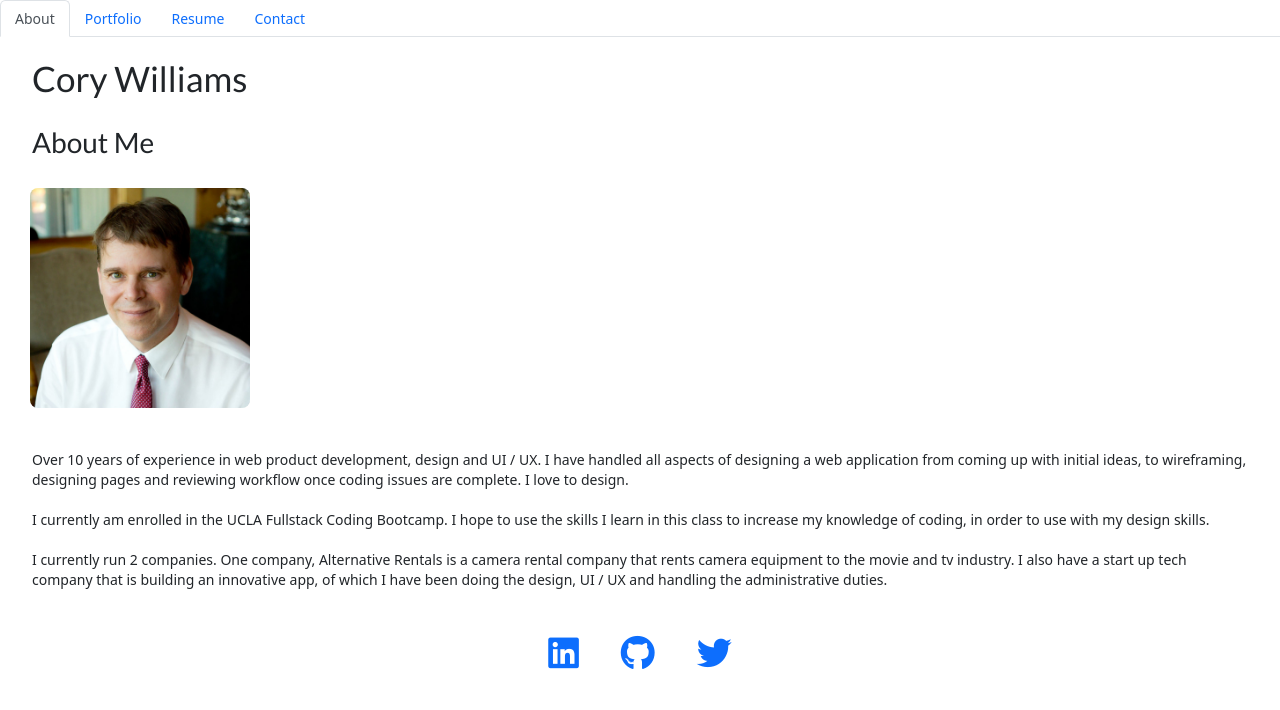
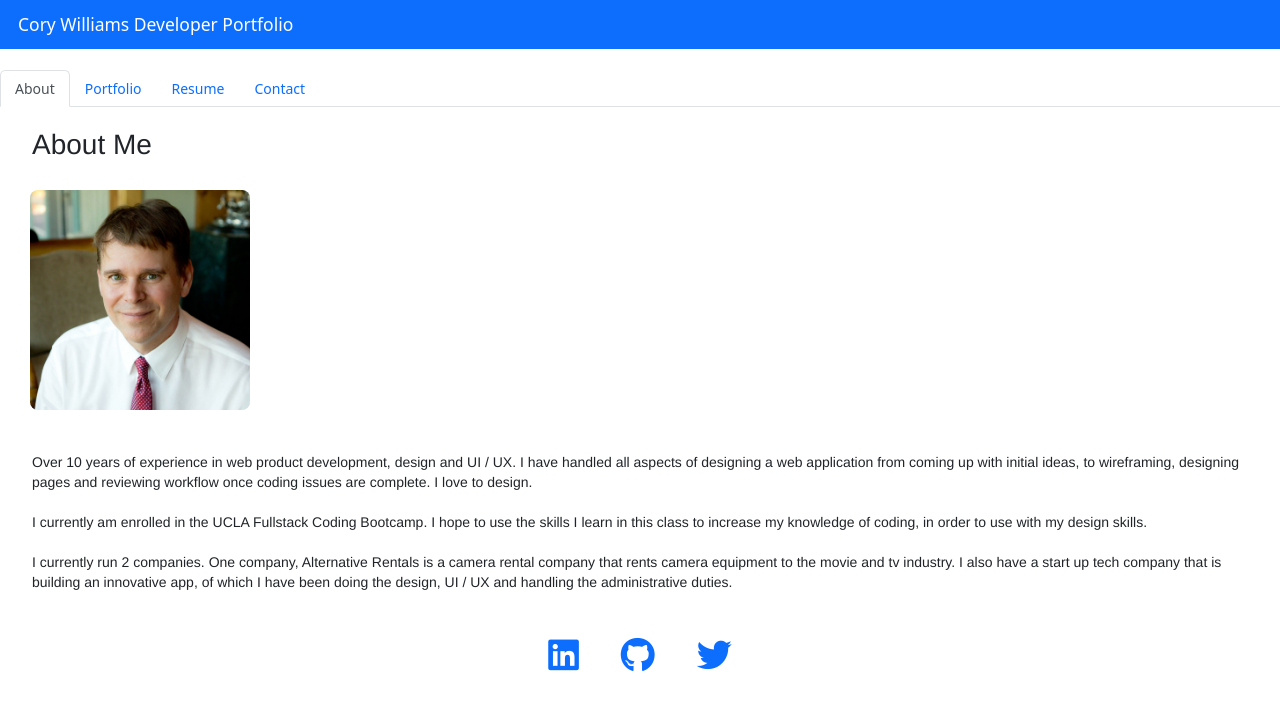
Before and after one commit to c-alanwill/cw-portfolio, a React (Create React App) app: page / in a window 1280 px wide. Shown: the top 710 px of the page. Built offline with nearby package versions, Linux system fonts and the light colour scheme.

Commit message:
Adjust Header

```diff
--- a/src/components/Header.js
+++ b/src/components/Header.js
@@ -1,10 +1,15 @@
-// import React from 'react';
+import React from 'react';
+import '../styles/Main.css';
+import Navbar from 'react-bootstrap/Navbar';
 
-// function Header() {
-//   return
-//   <div>
-//     <h1>Cory Williams</h1>
-//   </div>
-// }
+function Header() {
+  return (
+  <>
+    <Navbar bg="primary" variant="dark" >
+        <Navbar.Brand style={{marginLeft: '18px'}}>Cory Williams Developer Portfolio</Navbar.Brand>
+    </Navbar>
+  </>
+  )
+}
 
-// export default Header;
+export default Header;
--- a/src/components/PortfolioContainer.js
+++ b/src/components/PortfolioContainer.js
@@ -5,7 +5,7 @@ import Portfolio from './pages/Portfolio';
 import Resume from './pages/Resume';
 import Contact from './pages/Contact';
 import Footer from './Footer';
-// import Header from './Header';
+import Header from './Header';
 
 export default function PortfolioContainer() {
   const [currentPage, setCurrentPage] = useState('About');
@@ -28,6 +28,8 @@ export default function PortfolioContainer() {
 
   return (
     <div>
+      <Header/>
+      <br></br>
       {/* We are passing the currentPage from state and the function to update it */}
       <NavTabs currentPage={currentPage} handlePageChange={handlePageChange} />
       {/* Here we are calling the renderPage method which will return a component  */}
--- a/src/components/pages/About.js
+++ b/src/components/pages/About.js
@@ -5,7 +5,8 @@ import '../../styles/About.css';
 export default function About() {
   return (
     <div>
-      <h1>Cory Williams</h1>
+      <br>
+      </br>
       <h2 className='mainText'>About Me</h2>
       <br>
       </br>
--- a/src/components/pages/Card.js
+++ b/src/components/pages/Card.js
@@ -1,5 +1,4 @@
 import React from 'react';
-import '../../styles/Portfolio.css';
 import Projects from '../../projects.json';
 import { Card, Button, Col, CardGroup } from 'react-bootstrap';
 
@@ -9,8 +8,8 @@ function PorfolioCard() {
       <CardGroup>
       {Projects.map(((project) => (
         <Col xs={12} md={6} lg={4}>
-          <Card style={{ marginRight: "20px", marginBottom: '20px' }}>
-              <a target="_blank" href={project.url}>
+          <Card style={{ marginLeft: '18px', marginRight: '18px', marginBottom: '36px' }}>
+              <a target="_blank" rel="noopener noreferrer" href={project.url}>
               <Card.Img variant="top" src={project.image} />
               </a>
               <Card.Body>
@@ -18,11 +17,11 @@ function PorfolioCard() {
               <Card.Text>
                 {project.paragraph}
               </Card.Text>
-              <Button href={project.repo}variant="primary">Github Repository</Button>
+              <Button target="_blank" rel="noopener noreferrer" href={project.repo}variant="primary">Github Repository</Button>
               </Card.Body>
           </Card>
         </Col>
-      )))}
+        )))}
       </CardGroup>
     </>
   );
--- a/src/components/pages/Contact.js
+++ b/src/components/pages/Contact.js
@@ -50,7 +50,8 @@ function Contact() {
 
   return (
     <div>
-      <h1>Cory Williams</h1>
+      <br>
+      </br>
       <h2 className='mainText'>Contact Me</h2>
       <br>
       </br>
--- a/src/components/pages/Portfolio.js
+++ b/src/components/pages/Portfolio.js
@@ -1,31 +1,25 @@
 import React from 'react';
 import '../../styles/Main.css';
-import '../../styles/Portfolio.css';
-import PortfolioCard from './Card'
-import { Row, Col, CardGroup } from 'react-bootstrap';
+import PortfolioCard from './Card';
 
 
 function Portfolio() {
   return (
     <div>
-      <h1>Cory Williams</h1>
+      <br>
+      </br>
       <h2 className='mainText'>My Portfolio</h2>
       <br>
       </br>
-      <p className='mainText'>
-        Below are some of my design and coding projects:
-      </p>
-
-      {/* <Container>
-        <PortfolioCard />
-      </Container> */}
-
+      <h5 className='mainText'>
+        Below are some of my coding projects:
+      </h5>
+      <br>
+      </br>
         <div className="row">
-        <CardGroup>
-          <div className="img-container">
+          <div>
             <PortfolioCard />
           </div>
-        </CardGroup>
         </div>
     </div>
 
--- a/src/components/pages/Resume.js
+++ b/src/components/pages/Resume.js
@@ -5,7 +5,8 @@ import '../../styles/Resume.css';
 export default function Resume() {
   return (
     <div>
-      <h1>Cory Williams</h1>
+      <br>
+      </br>
       <h2 className='mainText'>My Resume</h2>
       <br>
       </br>
--- a/src/styles/About.css
+++ b/src/styles/About.css
@@ -1,13 +1,10 @@
-
 .img-container-cory {
-  /* background-image: url("../../public/Assets/cory_profile.jpg");  */
   min-height: 220px;
   min-width: 220px;
   max-height: 220px;
   max-width: 220px;
   margin-left: 30px;
   margin-right: 350px;
-  /* margin: 0 1%; */
 	background-size: cover;
   border-radius: 8px;
 }
--- a/src/styles/Main.css
+++ b/src/styles/Main.css
@@ -5,11 +5,18 @@
 h1 {
   padding: 20px;
   margin-left: 12px;
+  font-family: Helvetica, arial, sans-serif;
+  font-weight: bold;
 }
 
 .mainText {
   margin-left: 32px;
   margin-right: 32px;
+  font-family: Helvetica, arial, sans-serif;
+}
+
+h5, h2 {
+  font-family: Helvetica, arial, sans-serif;
 }
 
 #fields {
--- a/src/styles/Portfolio.css
+++ /dev/null
@@ -1,5 +0,0 @@
-.img-container {
-  margin-left: 32px;
-  margin-bottom: 25px;
-  border-radius: 20px;
-}
--- a/src/styles/Resume.css
+++ b/src/styles/Resume.css
@@ -5,4 +5,5 @@
 .downloadText {
   margin-left: 32px;
   text-decoration: none;
+  font-size: 15px;
 }
```
